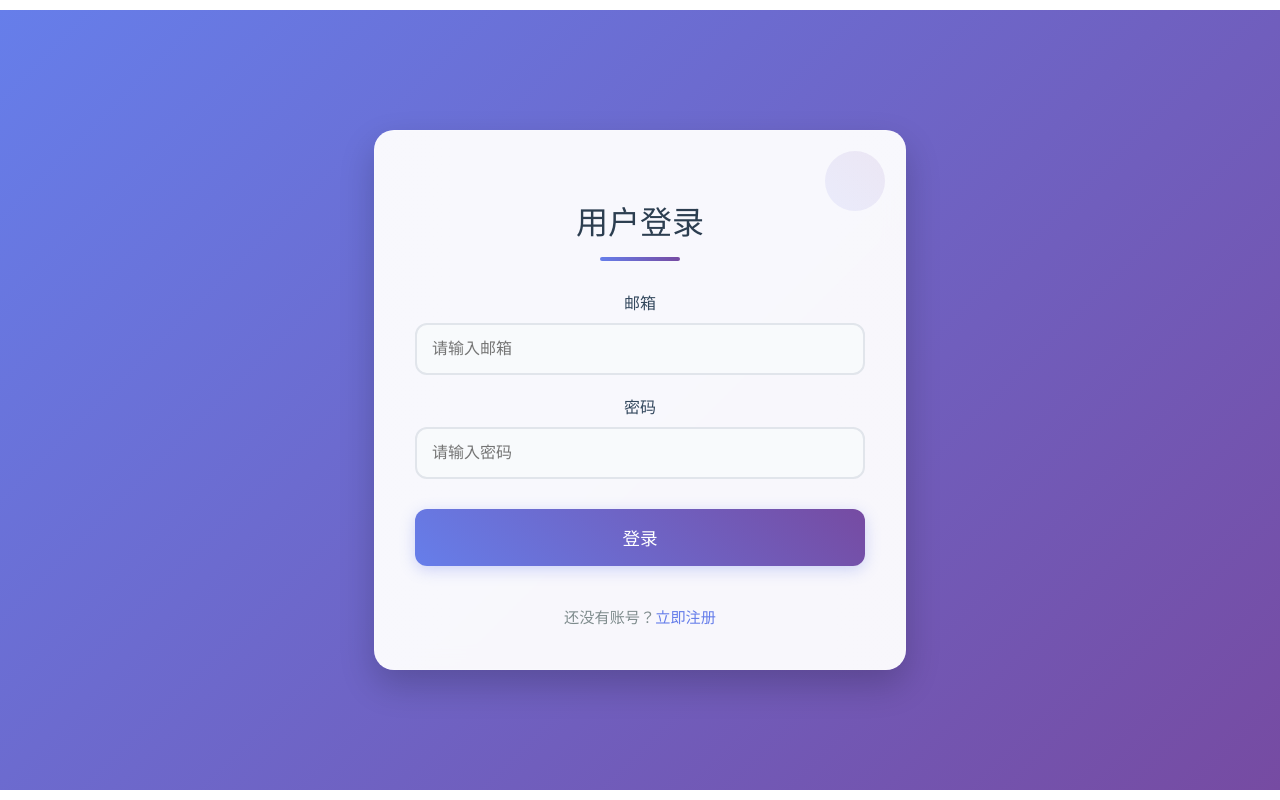
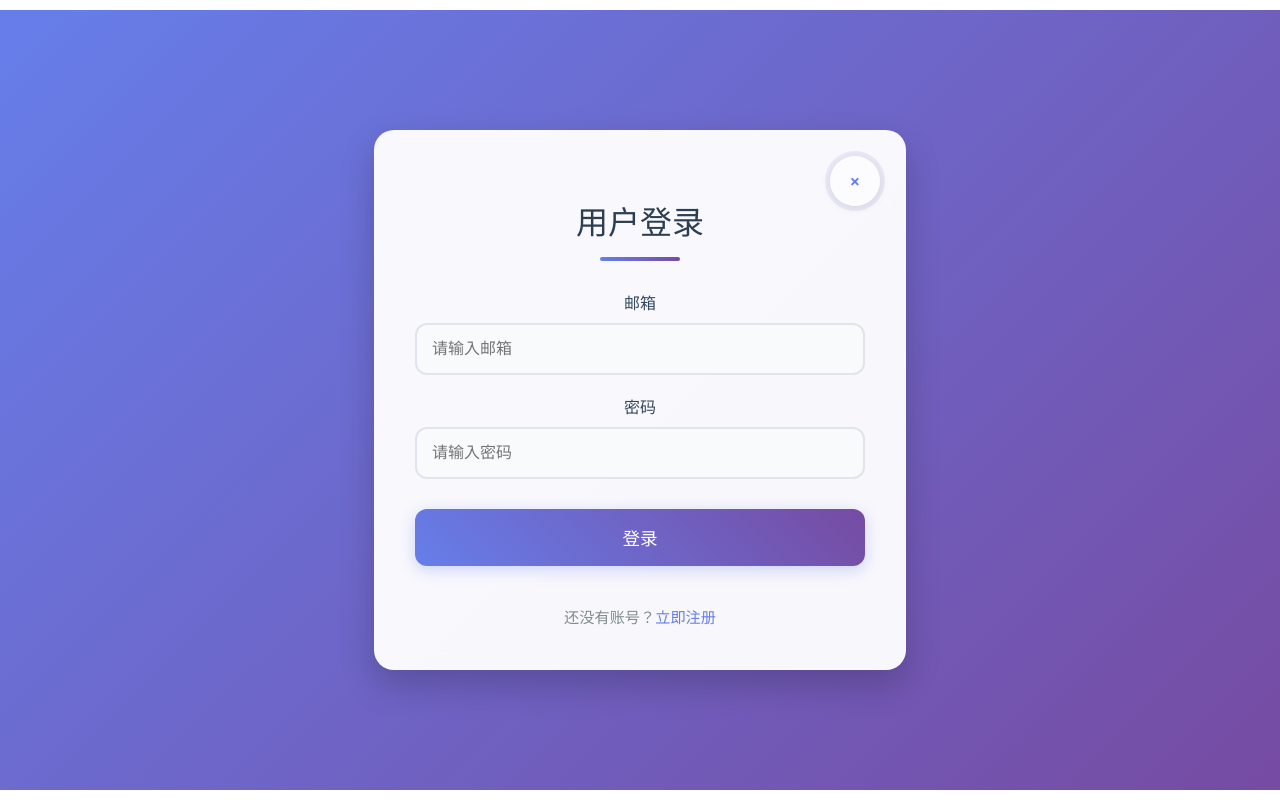
Before and after one commit to EaseQAQ/graduation-project, a Vue app: page /login in a window 1280 px wide. Built offline with nearby package versions, Linux system fonts and the light colour scheme.

Commit message:
src/views/Login.vue

```diff
--- a/src/views/Login.vue
+++ b/src/views/Login.vue
@@ -2,6 +2,7 @@
   <div class="auth-container">
     <div class="auth-card">
       <h2 class="auth-title">用户登录</h2>
+      <button class="close-button" @click="router.push('/')">&times;</button>
 
       <form @submit.prevent="handleLogin" class="auth-form">
         <div class="form-group">
@@ -285,6 +286,32 @@ document.addEventListener('visibilitychange', handleVisibilityChange);
   text-decoration: underline;
 }
 
+.close-button {
+  position: absolute;
+  top: 25px;
+  right: 25px;
+  width: 50px;
+  height: 50px;
+  border: none;
+  border-radius: 50%;
+  background: rgba(255, 255, 255, 0.9);
+  color: #667eea;
+  font-size: 18px;
+  font-weight: bold;
+  cursor: pointer;
+  box-shadow: 0 2px 10px rgba(0, 0, 0, 0.1);
+  transition: all 0.3s ease;
+  display: flex;
+  align-items: center;
+  justify-content: center;
+}
+
+.close-button:hover {
+  background: #667eea;
+  color: white;
+  transform: scale(1.1);
+}
+
 .error-message {
   color: #e74c3c;
   text-align: center;
```
